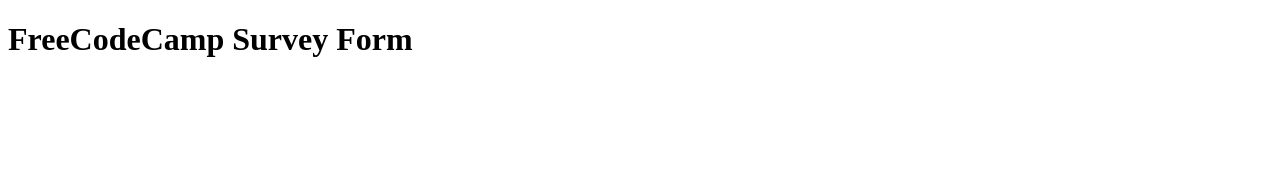
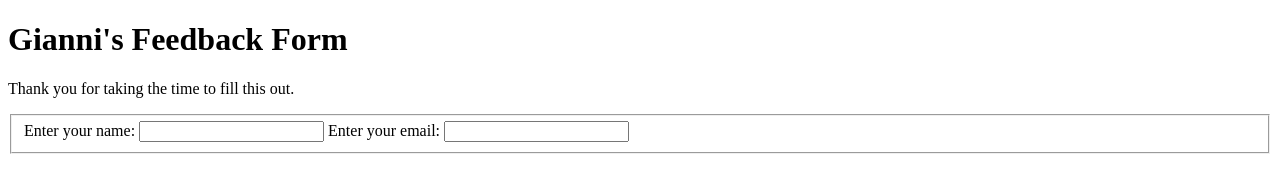
Before and after one commit to giannitsivouras/CodeBootCamp, a plain HTML site: page Day 5 - Survey Project /index.html in a window 1280 px wide. Drawn offline with Linux system fonts and the light colour scheme.

Commit message:
first change to survey

```diff
--- a/Day 5 - Survey Project /index.html
+++ b/Day 5 - Survey Project /index.html
@@ -5,7 +5,15 @@
     <meta charset="utf-8">
   </head>
   <body>
-    <h1 id="title"> FreeCodeCamp Survey Form </h1>
-    <p></p>
+    <h1 id="title">Gianni's Feedback Form</h1>
+    <p id="description">Thank you for taking the time to fill this out.</p>
+    <!-- <form id="survey-form">
+      <input id="name" type="text" required>Name</input>
+      <input id="email" type="text" required>Email</input>
+    </form> -->
+    <fieldset id="survey-form">
+      <label for "name">Enter your name: <input id="name"  name="name" type="text" required/></label>
+      <label for "email"> Enter your email: <input id="email" name="email" type="email" required ><label>
+    </fieldset>
   </body>
 </html>
```
